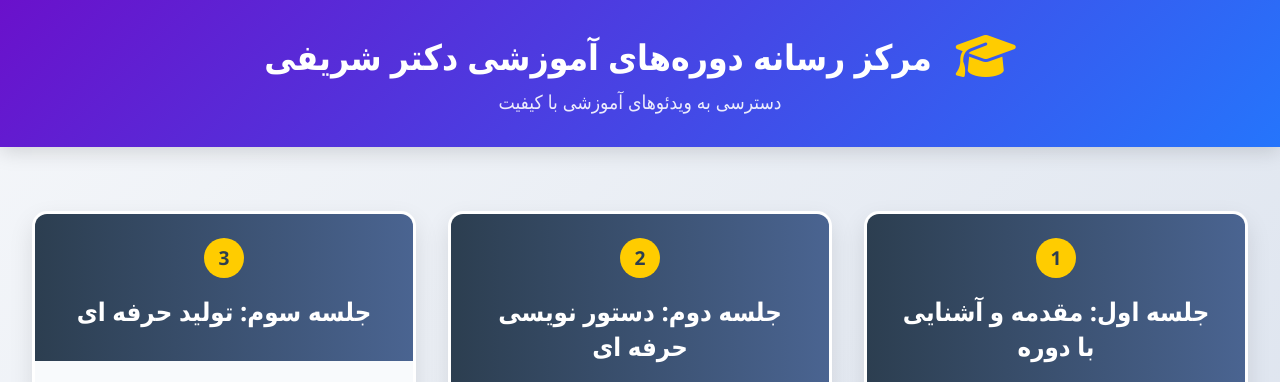
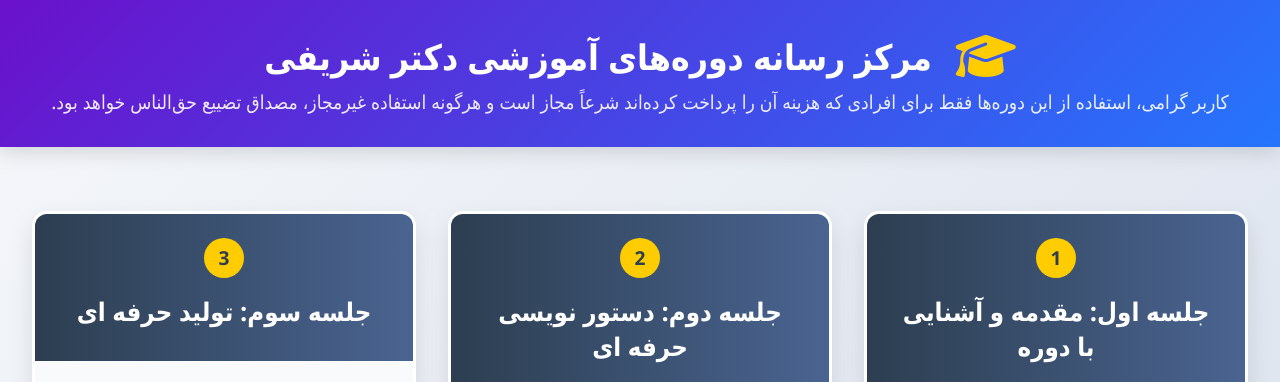
Before and after one commit to dirparsa-pixel/markaz-resaneh, a plain HTML site: page index.html in a window 1280 px wide. Shown: the top 382 px of the page. Drawn offline with Linux system fonts and the light colour scheme.

Commit message:
Update index.html

```diff
--- a/index.html
+++ b/index.html
@@ -255,7 +255,8 @@
             <i class="fas fa-graduation-cap"></i>
             <h1>مرکز رسانه دوره‌های آموزشی دکتر شریفی</h1>
         </div>
-        <p class="header-subtitle">دسترسی به ویدئوهای آموزشی با کیفیت</p>
+        <p class="header-subtitle">کاربر گرامی،
+استفاده از این دوره‌ها فقط برای افرادی که هزینه آن را پرداخت کرده‌اند شرعاً مجاز است و هرگونه استفاده غیرمجاز، مصداق تضییع حق‌الناس خواهد بود.</p>
     </header>
 
     <div class="main-container">
@@ -275,7 +276,7 @@
             <div class="social-links">
                 <a href="#" class="social-link">
                     <i class="fas fa-satellite-dish"></i>
-                    <span>کانال پژوهستان در ایتا</span>
+                    <span>@pajouhestan</span>
                 </a>
                 <a href="#" class="social-link">
                     <i class="fab fa-telegram"></i>
```
